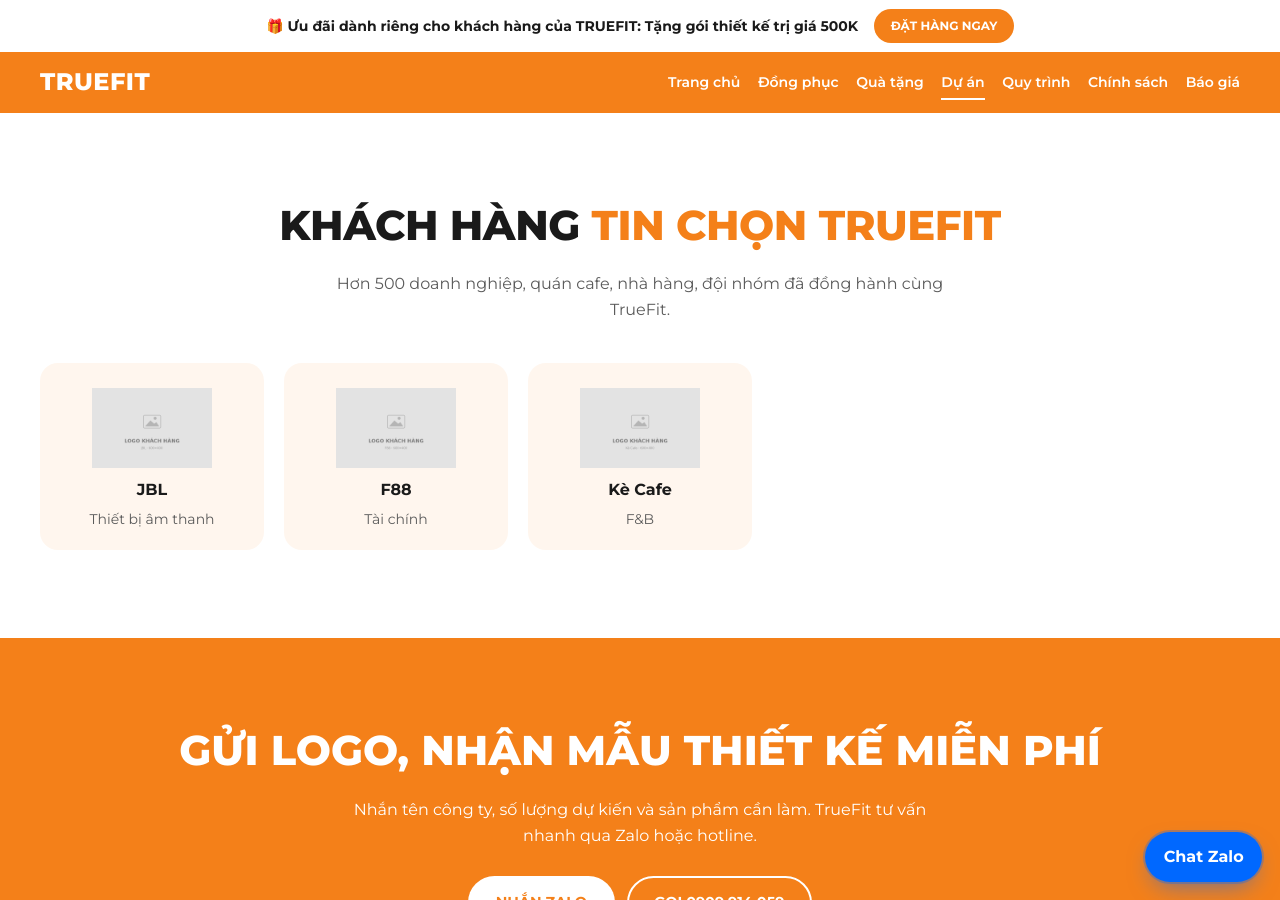
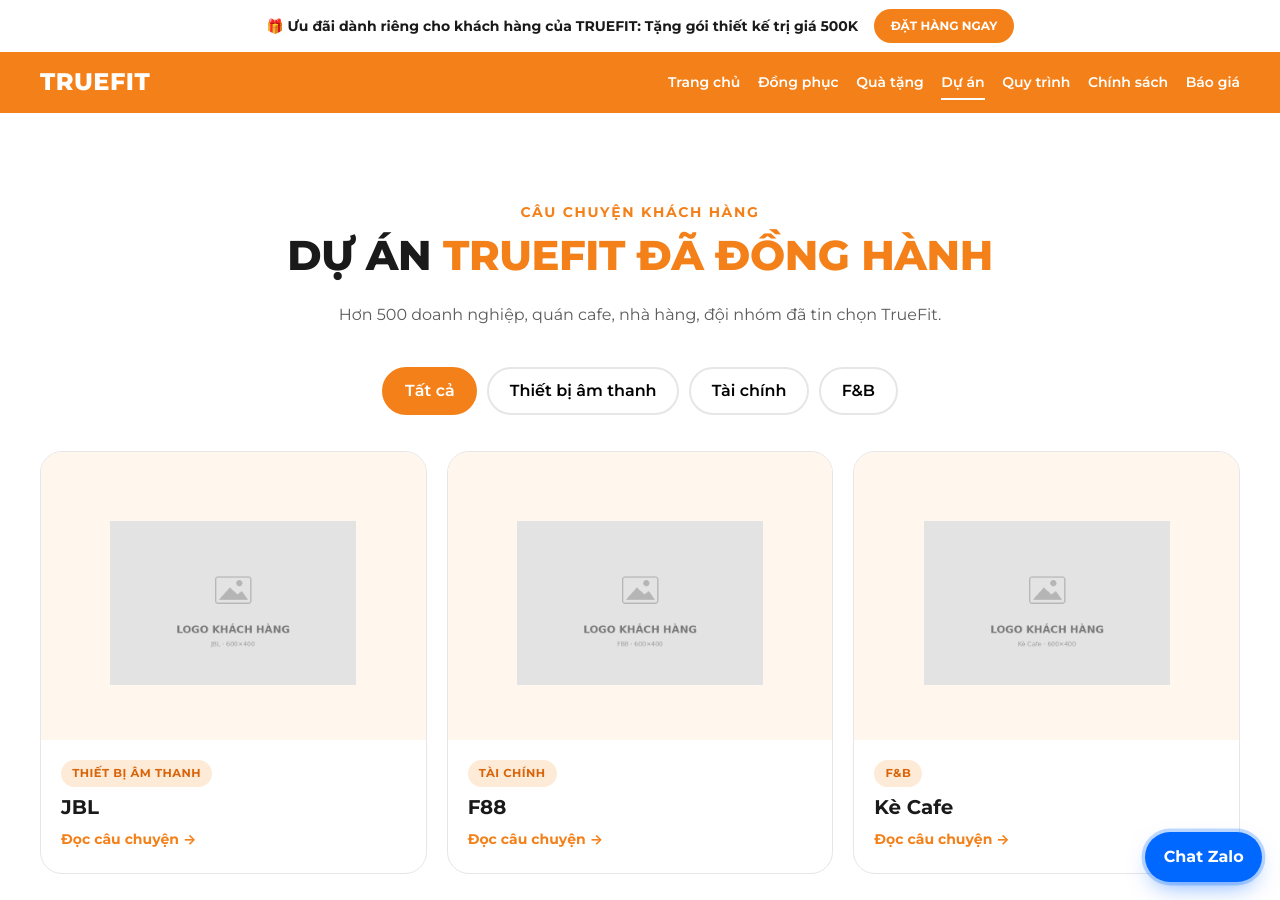
Before and after one commit to bap47/truefit, a Jekyll site: the page built from khach-hang/index.html, in a window 1280 px wide and 900 px high. Built offline with Jekyll 4.4.1, drawn with Linux system fonts in a browser that asks for light colours.

Commit message:
Trang Dự án: card câu chuyện + lọc theo ngành

```diff
--- a/khach-hang/index.html
+++ b/khach-hang/index.html
@@ -1,20 +1,22 @@
 ---
 layout: default
-title: Khách hàng & dự án
+title: Dự án & khách hàng
 ---
 {% assign kh = site.khach_hang | sort: "thu_tu" %}
 <section class="tf-section">
   <div class="wrap">
-    <h1 class="tf-title rise">Khách hàng <span>tin chọn TrueFit</span></h1>
-    <p class="tf-lead rise" style="--d:.1s">Hơn 500 doanh nghiệp, quán cafe, nhà hàng, đội nhóm đã đồng hành cùng TrueFit.</p>
-    <div class="tf-clients">
-      {% for c in kh %}
-      <a class="tf-client reveal" style="--d:{{ forloop.index0 | modulo: 4 | times: 0.08 }}s" href="{{ c.url | relative_url }}">
-        <span class="tf-client__logo"><img src="{{ c.logo | relative_url }}" alt="{{ c.title }}" loading="lazy"></span>
-        <strong>{{ c.title }}</strong>
-        {% if c.nganh %}<span>{{ c.nganh }}</span>{% endif %}
-      </a>
-      {% endfor %}
+    <p class="tf-eyebrow rise">Câu chuyện khách hàng</p>
+    <h1 class="tf-title rise">Dự án <span>TrueFit đã đồng hành</span></h1>
+    <p class="tf-lead rise" style="--d:.1s">Hơn 500 doanh nghiệp, quán cafe, nhà hàng, đội nhóm đã tin chọn TrueFit.</p>
+    {% assign nganh = kh | map: "nganh" | uniq | compact %}
+    {% if nganh.size > 1 %}
+    <div class="tf-switch tf-filter rise" style="--d:.15s" aria-label="Lọc theo ngành">
+      <button aria-pressed="true" data-f="">Tất cả</button>
+      {% for n in nganh %}{% if n != "" %}<button aria-pressed="false" data-f="{{ n }}">{{ n }}</button>{% endif %}{% endfor %}
+    </div>
+    {% endif %}
+    <div class="tf-stories__grid">
+      {% for c in kh %}{% include case-card.html c=c %}{% endfor %}
     </div>
   </div>
 </section>
```
